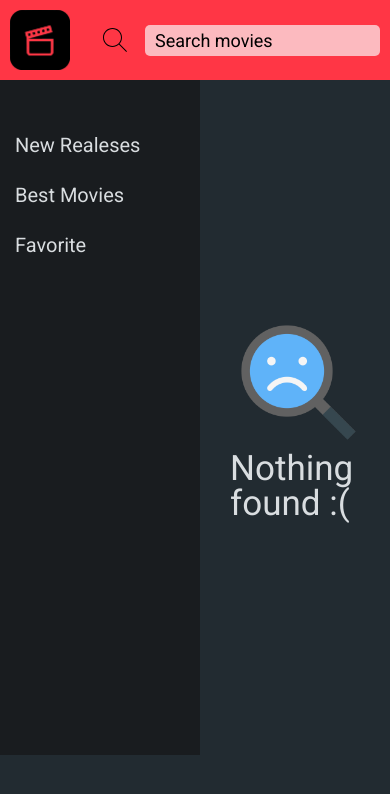
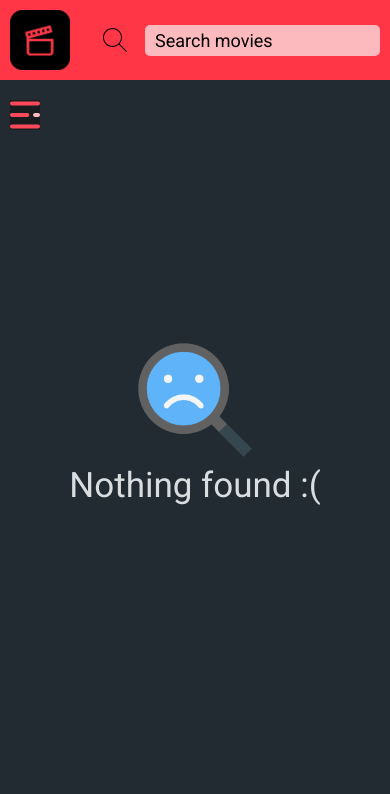
Before and after one commit to MaxStenex/react-cinema-app, a React (Create React App) app: page /nothing-found in a window 390 px wide. Shown: the top 794 px of the page. Built offline with nearby package versions, Linux system fonts and the light colour scheme.

Commit message:
added responsive design of pages and menu

```diff
--- a/src/components/Movie.tsx
+++ b/src/components/Movie.tsx
@@ -10,7 +10,7 @@ const Movie: React.FC<Film> = ({ id, title, rating, smallPoster }) => {
       <img
         src={
           smallPoster
-            ? `http://image.tmdb.org/t/p/w185/${smallPoster}`
+            ? `http://image.tmdb.org/t/p/w200/${smallPoster}`
             : PosterNotFound
         }
         alt='poster'
--- a/src/components/Navigation.tsx
+++ b/src/components/Navigation.tsx
@@ -1,10 +1,22 @@
 import React from 'react';
 import { NavLink } from 'react-router-dom';
 import '../scss/components/Navigation.scss';
+import MenuIcon from '../assets/menu.svg';
+import CloseIcon from '../assets/close.svg';
 
 const Navigation = () => {
+  const [closed, setClosed] = React.useState(true);
+
   return (
-    <aside className='navigation'>
+    <aside className={`navigation ` + (closed ? '' : 'navigation--opened')}>
+      <button
+        className='navigation__close'
+        onClick={() => {
+          setClosed(!closed);
+        }}
+      >
+        <img src={closed ? MenuIcon : CloseIcon} alt='menu' />
+      </button>
       <ul>
         <li>
           <NavLink
@@ -14,15 +26,6 @@ const Navigation = () => {
             className='navigation__link'
           >
             New Realeses
-          </NavLink>
-        </li>
-        <li>
-          <NavLink
-            activeClassName='navigation__link--active'
-            to='/best'
-            className='navigation__link'
-          >
-            Best Movies
           </NavLink>
         </li>
         <li>
--- a/src/scss/components/App.scss
+++ b/src/scss/components/App.scss
@@ -7,6 +7,9 @@ body {
 .main {
   width: 100%;
   padding: 0px 30px;
+  @media (max-width: 790px) {
+    padding: 0px 10px;
+  }
 }
 
 .container {
@@ -32,12 +35,21 @@ body {
     display: flex;
     width: 100%;
     flex-wrap: wrap;
+    @media (max-width: 1024px) {
+      justify-content: space-around;
+    }
+    @media (max-width: 790px) {
+      justify-content: center;
+    }
   }
   &__title {
     font-size: 35px;
     color: #d9dde0;
     margin-top: 45px;
     margin-bottom: 25px;
+    @media (max-width: 790px) {
+      text-align: center;
+    }
   }
 }
 
@@ -49,6 +61,20 @@ body {
   margin-bottom: 25px;
   max-width: 167px;
   &:nth-child(4n) {
+    margin-right: 0;
+  }
+  @media (max-width: 1024px) {
+    flex: 0 1 50%;
+    max-width: none;
+    max-width: 250px;
+    &:nth-child(2n) {
+      margin-right: 0;
+    }
+  }
+  @media (max-width: 790px) {
+    flex: 100%;
+    min-width: 185px;
+    max-width: 70%;
     margin-right: 0;
   }
   &__rating {
@@ -70,6 +96,12 @@ body {
     width: 100%;
     height: 210px;
     box-shadow: 3px 5px 5px rgba(0, 0, 0, 0.7);
+    @media (max-width: 1024px) {
+      height: 250px;
+    }
+    @media (max-width: 790px) {
+      height: 300px;
+    }
   }
 
   &__name {
--- a/src/scss/components/FilmPage.scss
+++ b/src/scss/components/FilmPage.scss
@@ -4,11 +4,17 @@
   &__title {
     font-weight: 700;
     letter-spacing: 1.5px;
+    @media (max-width: 1024px) {
+      text-align: center;
+    }
   }
 
   &__main-wrapper {
     display: flex;
     margin-bottom: 15px;
+    @media (max-width: 1024px) {
+      flex-wrap: wrap;
+    }
   }
 
   &__poster {
@@ -39,6 +45,7 @@
     }
     & ul {
       display: flex;
+      flex-wrap: wrap;
       & li {
         margin-right: 13px;
       }
@@ -55,11 +62,22 @@
 
 .poster {
   position: relative;
+  @media (max-width: 1024px) {
+    flex: 1 1 400px;
+    margin: 0 auto;
+    margin-bottom: 30px;
+    max-width: 550px;
+  }
   &__image {
     width: 350px;
     max-height: 400px;
     border-radius: 5px;
     box-shadow: 5px 5px 5px rgba(0, 0, 0, 0.7);
+    @media (max-width: 1024px) {
+      max-height: none;
+      height: 450px;
+      width: 100%;
+    }
   }
   &__button {
     height: 40px;
--- a/src/scss/components/Navigation.scss
+++ b/src/scss/components/Navigation.scss
@@ -2,6 +2,48 @@
   background-color: #191c1f;
   padding-top: 40px;
   flex: 0 0 200px;
+  @media (max-width: 790px) {
+    flex: 0;
+  }
+  &__close {
+    display: none;
+    @media (max-width: 790px) {
+      display: block;
+      background-color: inherit;
+      position: absolute;
+      top: 100px;
+      left: 10px;
+      & img {
+        width: 30px;
+        height: 30px;
+      }
+    }
+  }
+
+  & ul {
+    @media (max-width: 790px) {
+      display: none;
+    }
+  }
+
+  &--opened {
+    @media (max-width: 790px) {
+      position: fixed;
+      z-index: 100;
+      background-color: black;
+      min-height: 100vh;
+      min-width: 50vw;
+      top: 0;
+      padding-top: 140px;
+      & ul {
+        display: block;
+      }
+      & .navigation__close {
+        display: block;
+      }
+    }
+  }
+
   &__link {
     font-size: 20px;
     color: #d9dde0;
```
Also changed, not shown: src/assets/close.svg (added), src/assets/menu.svg (added).
